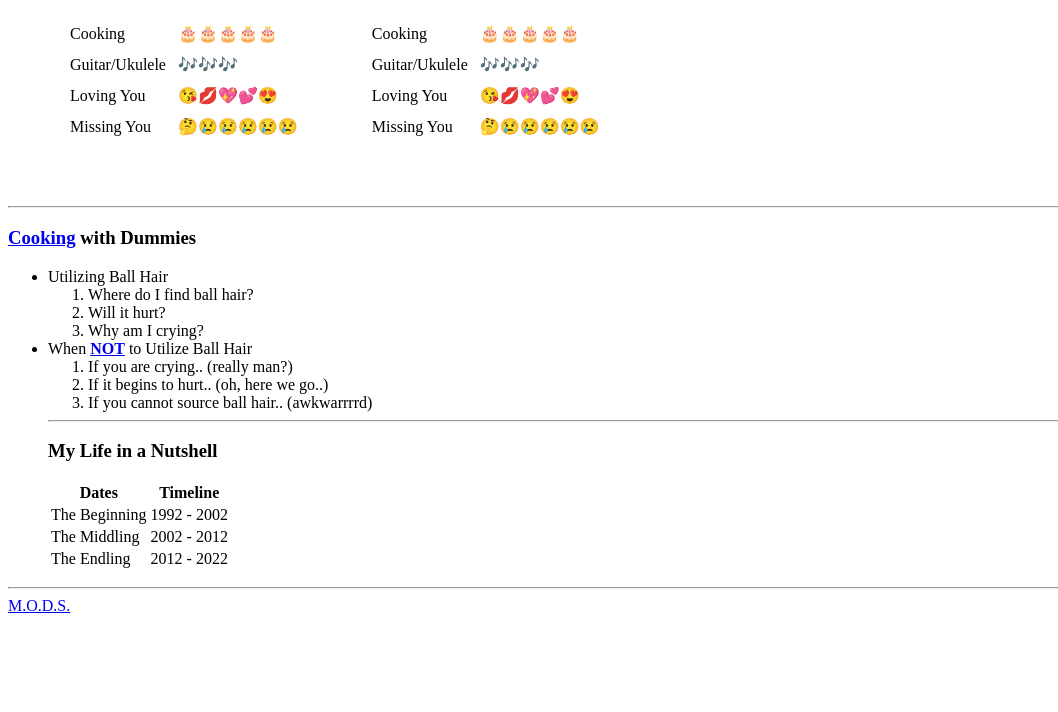
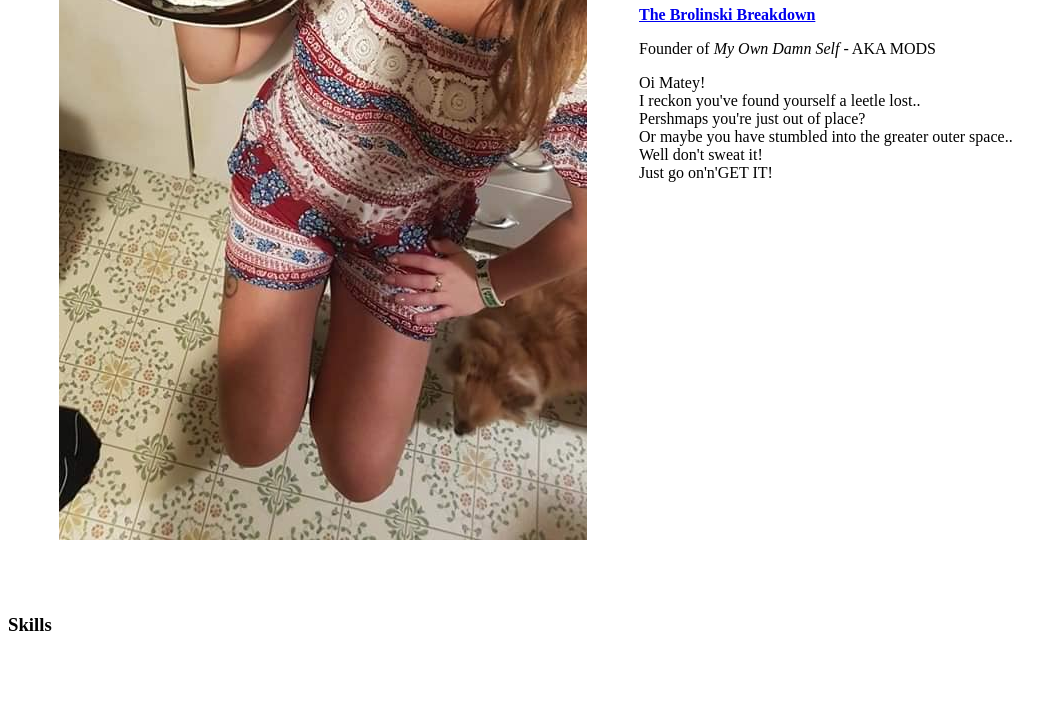
Before and after one commit to aaliyahbrolinski/CV3, a plain HTML site: page index.html in a window 1280 px wide. Shown: the part 479-1191 px from the top of the page, without its empty margins (0-1058 px from the left). Before the commit the page ends 1102 px from the top, so only its background shows below. Drawn offline with Linux system fonts and the light colour scheme.

Commit message:
Backtrack

```diff
--- a/index.html
+++ b/index.html
@@ -9,7 +9,7 @@
 <body style="background-colour: blue;">
   <table cellspacing="50">
     <tr>
-      <td><img src="images/yonder.jpg" alt="Aaliyah Profile Picture"></td>
+      <td><img src="images/cute.jpg" alt="Aaliyah Profile Picture"></td>
       <td>
         <h1>Aaliyah Brolinski</h1>
         <a href="https://baskinginbrolinski.wordpress.com/the-brolinski-breakdown/"><strong>The Brolinski Breakdown</strong></a>
```
